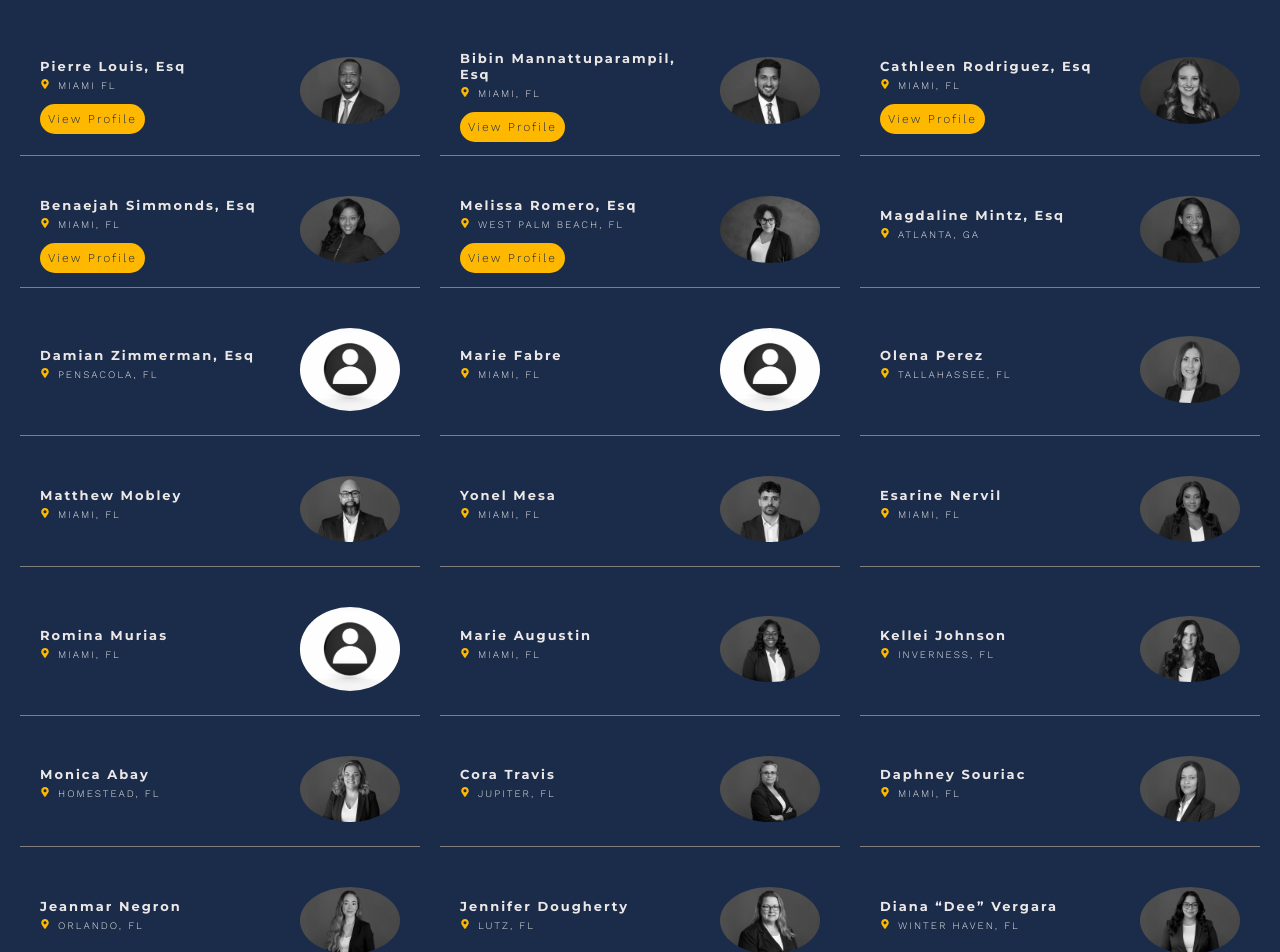
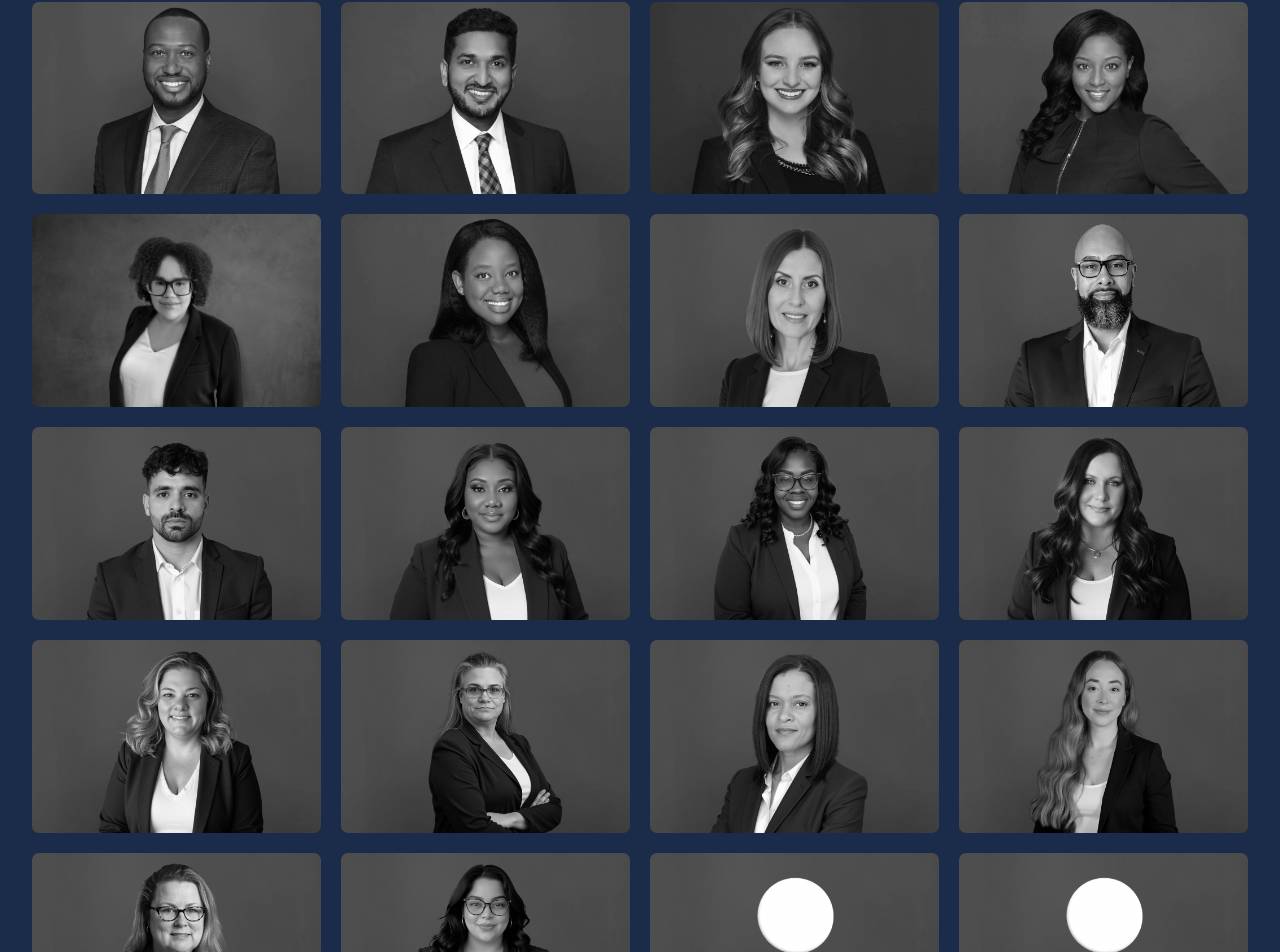
Before and after one commit to ymesadev/llg-front-end, a Next.js app: page /team in a window 1280 px wide. Shown: the part 316-1268 px from the top of the page. Built offline with nearby package versions, Linux system fonts and the light colour scheme.

Commit message:
Fix Team pages layout 2

```diff
--- a/src/app/team/page.js
+++ b/src/app/team/page.js
@@ -10,168 +10,69 @@ import ContactSection from "../components/Contact/ContactSection";
 import { FaMapMarkerAlt } from "react-icons/fa";
 
 const teamMembers = [
-  {
-    name: "Pierre Louis, Esq",
-    photo: "/images/Pierre-A-Louis-Esq-LLG.jpg",
-    description: "Miami Fl",
-    link: "/pierre-a-louis-esq",
-  },
-  {
-    name: "Bibin Mannattuparampil, Esq",
-    photo: "/images/Bibin-Mannattuparampil-Esq-LLG.jpg",
-    description: "Miami, FL ",
-    link: "/bibin-mannattuparampil",
-  },
-  {
-    name: "Cathleen Rodriguez, Esq",
-    photo: "/images/Cathleen-V-Rodriguez-Esq-LLG.jpg",
-    description: "Miami, FL",
-    link: "/cathleen-rodriguez-esq",
-  },
-  {
-    name: "Benaejah Simmonds, Esq",
-    photo: "/images/Benaejah-Simmonds-Esq-LLG.jpg",
-    description: "Miami, FL",
-    link: "/benaejah-simmonds-esq",
-  },
-  {
-    name: "Melissa Romero, Esq",
-    photo: "/images/Melissa-Romero-Esq.jpg",
-    description: "West Palm Beach, FL",
-    link: "/melissa-romero-esq",
-  },
-  {
-    name: "Magdaline Mintz, Esq",
-    photo: "/images/Magdaline-Mintz-Esq-LLG.jpg",
-    description: "Atlanta, GA ",
-  },
-  {
-    name: "Damian Zimmerman, Esq",
-    photo: "/images/no-data.jpg",
-    description: "Pensacola, FL",
-  },
-  {
-    name: "Marie Fabre",
-    photo: "/images/no-data.jpg",
-    description: "Miami, Fl",
+  { name: "Pierre Louis, Esq", photo: "/images/Pierre-A-Louis-Esq-LLG.jpg", description: "Miami, FL", link: "/pierre-a-louis-esq" },
+  { name: "Bibin Mannattuparampil, Esq", photo: "/images/Bibin-Mannattuparampil-Esq-LLG.jpg", description: "Miami, FL", link: "/bibin-mannattuparampil" },
+  { name: "Cathleen Rodriguez, Esq", photo: "/images/Cathleen-V-Rodriguez-Esq-LLG.jpg", description: "Miami, FL", link: "/cathleen-rodriguez-esq" },
+  { name: "Benaejah Simmonds, Esq", photo: "/images/Benaejah-Simmonds-Esq-LLG.jpg", description: "Miami, FL", link: "/benaejah-simmonds-esq" },
+  { name: "Melissa Romero, Esq", photo: "/images/Melissa-Romero-Esq.jpg", description: "West Palm Beach, FL", link: "/melissa-romero-esq" },
+  { name: "Magdaline Mintz, Esq", photo: "/images/Magdaline-Mintz-Esq-LLG.jpg", description: "Atlanta, GA" },
+  { name: "Olena Perez", photo: "/images/olena-perez.jpg", description: "Tallahassee, FL" },
+  { name: "Matthew Mobley", photo: "/images/matthew-mobley.jpg", description: "Miami, FL" },
+  { name: "Yonel Mesa", photo: "/images/yonel-mesa.jpg", description: "Miami, FL" },
+  { name: "Esarine Nervil", photo: "/images/esarine-nervil.jpg", description: "Miami, FL" },
+  { name: "Marie Augustin", photo: "/images/marie-augustine.jpg", description: "Miami, FL" },
+  { name: "Kellei Johnson", photo: "/images/kellei-johnson.jpg", description: "Inverness, FL" },
+  { name: "Monica Abay", photo: "/images/Monica-Abay.jpg", description: "Homestead, FL" },
+  { name: "Cora Travis", photo: "/images/cora-travis.jpg", description: "Jupiter, FL" },
+  { name: "Daphney Souriac", photo: "/images/daphney-souriac.jpg", description: "Miami, FL" },
+  { name: "Jeanmar Negron", photo: "/images/jeanmar-negron.jpg", description: "Orlando, FL" },
+  { name: "Jennifer Dougherty", photo: "/images/jennifer-dougherty.jpg", description: "Lutz, FL" },
+  { name: "Diana “Dee” Vergara", photo: "/images/dee-vergara.jpg", description: "Winter Haven, FL" },
+  { name: "Damian Zimmerman, Esq", photo: "/images/no-data.jpg", description: "Pensacola, FL" },
 
-  },
-  {
-    name: "Olena Perez",
-    photo: "/images/olena-perez.jpg",
-    description: "Tallahassee, FL",
-
-  },
-  {
-    name: "Matthew Mobley",
-    photo: "/images/matthew-mobley.jpg",
-    description: "Miami, FL ",
-
-  },
-  {
-    name: "Yonel Mesa",
-    photo: "/images/yonel-mesa.jpg",
-    description: "Miami, Fl",
-
-  },
-  {
-    name: "Esarine Nervil",
-    photo: "/images/esarine-nervil.jpg",
-    description: "Miami, FL ",
-
-  },
-  {
-    name: "Romina Murias",
-    photo: "/images/no-data.jpg",
-    description: "Miami, FL ",
-
-  },
-  {
-    name: "Marie Augustin",
-    photo: "/images/marie-augustine.jpg",
-    description: "Miami, FL ",
-
-  },
-  {
-    name: "Kellei Johnson",
-    photo: "/images/kellei-johnson.jpg",
-    description: "Inverness, FL",
-
-  },
-  {
-    name: "Monica Abay",
-    photo: "/images/Monica-Abay.jpg",
-    description: "Homestead, FL",
-
-  },
-  {
-    name: "Cora Travis",
-    photo: "/images/cora-travis.jpg",
-    description: "Jupiter, FL ",
-
-  },
-  {
-    name: "Daphney Souriac",
-    photo: "/images/daphney-souriac.jpg",
-    description: "Miami, FL ",
-
-  },
-  {
-    name: "Jeanmar Negron",
-    photo: "/images/jeanmar-negron.jpg",
-    description: "Orlando, FL",
-
-  },
-  {
-    name: "Jennifer Dougherty",
-    photo: "/images/jennifer-dougherty.jpg",
-    description: "Lutz, FL ",
-
-  },
-  {
-    name: "Diana “Dee” Vergara",
-    photo: "/images/dee-vergara.jpg",
-    description: "Winter Haven, FL ",
-
-  },
-  {
-    name: "Natalia Melendez",
-    photo: "/images/no-data.jpg",
-    description: "Orlando, FL  ",
-
-  },
+  { name: "Marie Fabre", photo: "/images/no-data.jpg", description: "Miami, FL" },
+  { name: "Romina Murias", photo: "/images/no-data.jpg", description: "Miami, FL" },
+  { name: "Natalia Melendez", photo: "/images/no-data.jpg", description: "Orlando, FL" },
 ];
 
 export default function Team() {
   return (
     <Layout>
-      <section className={styles.teamsHero}>
-        <div className={styles.teamContainer}>
-          <h1 className={styles.teampageTitle}>Our Team</h1>
+      <section className={styles.teamSection}>
+        <div className="container">
+          <h1 className={styles.teamSectionTitle}>Our Team</h1>
           <p className={styles.teamDescription}>
             When navigating the complex world of insurance claims in Florida, having a seasoned insurance claims lawyer by your side can make all the difference. At Louis Law Group, our team of dedicated attorneys specializes in insurance litigation, offering you the legal expertise needed to maximize your insurance claim.
           </p>
 
-          <div className={styles.teamGrid}>
+          {/* Team Grid */}
+          <div className="column-4">
             {teamMembers.map((member, index) => (
               <div key={index} className={styles.teamCard}>
+                {/* Team Image */}
+                <div className={styles.teamImageContainer}>
+                  <Image
+                    src={member.photo}
+                    alt={member.name}
+                    className={styles.teamImage}
+                    layout="responsive"
+                    width={500}
+                    height={500}
+                  />
+                </div>
+
+                {/* Hover Info */}
                 <div className={styles.teamInfo}>
                   <h3 className={styles.teamName}>{member.name}</h3>
-                  <p className={styles.teamTitle}><FaMapMarkerAlt className={styles.locationIcon} />{member.description}</p>
+                  <p className={styles.teamTitle}>
+                    <FaMapMarkerAlt className={styles.locationIcon} />
+                    {member.description}
+                  </p>
                   {member.link && (
                     <Link href={member.link} className={styles.teamLink}>
                       View Profile
                     </Link>
                   )}
-                </div>
-                <div className={styles.teamImageContainer}>
-                  <Image
-                    src={member.photo}
-                    alt={member.name}
-                    width={150}
-                    height={150}
-                    className={styles.teamImage}
-                  />
                 </div>
               </div>
             ))}
--- a/src/app/team/team.module.css
+++ b/src/app/team/team.module.css
@@ -1,124 +1,152 @@
-.teamContainer {
-    max-width: 1400px;
-    margin: 0 auto;
-    text-align: left;
-    padding: 40px 20px;
-  }
-
-  .teamTitle {
-    font-size: 4.5rem;
-
-    color: #ffb800;
-    text-transform: uppercase;
-  }
-
-  .teamDescription {
-    font-size: 18px;
-    margin-bottom: 40px;
-    color: #ede7e7;
-    max-width: 600px;
-  }
-  .teamsHero{
-    padding-top: 4rem;
-    background-color: #1a2b49;
-  }
-  .positionTitle{
-    font-family: Montserrat, serif !important;
-    color: #ede7e7;
-    font-weight: 500;
-  }
-
-  .locationIcon {
-    margin-right: 8px;
-    color: #ffb800
-  }
-
-  .teamsHero {
-    padding: 4rem 0;
-    background-color: #1a2c49;
-  }
-
-  .teamContainer {
-
-    max-width: 1400px;
-    margin: 0 auto;
-    text-align: left;
-  }
-
-  .teamTitle {
-    font-size: 2.5rem;
-    margin-bottom: 10px;
-    color: #ece7e7;
-  }
-
-  .teamDescription {
-    font-size: 1rem;
-    margin-bottom: 40px;
-    color: #ece7e7;
-  }
-
 .teamGrid {
   display: grid;
-    grid-template-columns: repeat(auto-fit, minmax(300px, 1fr));
+  grid-template-columns: repeat(4, 1fr); /* 4 columns */
   gap: 20px;
   justify-content: center;
 }
 
 .teamCard {
-    display: flex
-    ;
-        align-items: center;
-        /* background: #fff; */
-        /* border-radius: 10px; */
-        padding: 20px;
-        /* box-shadow: 0 4px 8px #0000001a; */
-        border-bottom: solid 0.2px #817e7e;
+  position: relative;
+  overflow: hidden;
+  cursor: pointer;
+  width: 100%;
+  height: auto;
 }
-  .teampageTitle{
-    text-transform: uppercase;
-    font-size: 3rem;
-    color: #ffb800;
+
+.teamImageContainer {
+  width: 100%;
+  height: auto;
+}
+
+.teamImage {
+  width: 100%;
+  height: auto;
+  transition: filter .3s ease-in-out;
+  filter: grayscale(1);
+  border-radius: 7px;
 }
 
 .teamInfo {
-    flex: 1;
-    text-align: left;
+  position: absolute;
+  background-color: rgba(0, 0, 0, 0.85);
+  color: white;
+  width: 100%;
+  height: 100%;
+  top: 0;
+  left: 0;
+  display: flex;
+  flex-direction: column;
+  align-items: center;
+  justify-content: center;
+  opacity: 0;
+  transition: opacity 0.3s ease-in-out;
+  text-align: center;
+  padding: 15px;
+}
+
+.teamCard:hover .teamInfo {
+  opacity: 1;
+}
+
+.teamCard:hover .teamImage {
+  filter: brightness(0.4);
 }
 
 .teamName {
-    font-size: 13px;
+  font-size: 16px;
   font-weight: bold;
   font-family: Montserrat, serif !important;
   color: #ece7e7;
 }
 
 .teamTitle {
-    font-size: 10px;
-    color: #666;
+  font-size: 12px;
   margin: 5px 0;
   color: #ece7e7;
-    margin-bottom: 1rem;
+}
+
+.locationIcon {
+  margin-right: 8px;
+  color: #ffb800;
 }
 
 .teamLink {
   color: #1a2c49;
   text-decoration: none;
-    /* font-weight: bold; */
   background-color: #ffb800;
   font-size: 12px;
   padding: 8px;
   border-radius: 30px;
+  margin-top: 10px;
+}
+
+.teamCard {
+  position: relative;
+  overflow: hidden;
+  text-align: center;
+  cursor: pointer;
 }
 
 .teamImageContainer {
-    flex-shrink: 0;
-    margin-left: 20px;
+  width: 100%;
 }
 
 .teamImage {
-    border-radius: 50%;
-    object-fit: cover;
-    max-width: 100px;
-    height: auto;
-    filter: grayscale(1);
+  width: 100%;
+  display: block;
+  transition: transform 0.3s ease;
 }
+
+/* Hide text initially */
+.teamInfo {
+  position: absolute;
+  bottom: 0;
+  left: 0;
+  width: 100%;
+  background: rgba(0, 0, 0, 0.8);
+  color: white;
+  padding: 10px;
+  opacity: 0;
+  transition: opacity 0.3s ease-in-out;
+}
+
+/* Show text on hover */
+.teamCard:hover .teamInfo {
+  opacity: 1;
+}
+
+/* Removes border from hover */
+.teamCard:hover {
+  border-bottom: none;
+}
+
+.teamCard {
+  position: relative;
+  overflow: hidden;
+  text-align: center;
+  cursor: pointer; /* Makes cursor a pointer */
+  transition: transform 0.2s ease;
+}
+
+.teamCard:hover {
+  transform: scale(1.02); /* Slight zoom effect */
+  cursor: pointer; /* Ensures pointer stays on hover */
+}
+
+
+.teamSection{
+  background-color: #1a2c49;
+  padding-top: 6rem;
+  padding-bottom: 4rem;
+}
+.teamSectionTitle{
+  font-size: 3rem;
+  text-transform: uppercase;
+  color:#ffb800;
+}
+
+.teamDescription{
+  max-width: 700px;
+  color: #ece7e7;
+  margin-bottom: 2rem;
+}
```
Also changed, not shown: public/images/no-data.jpg. Lines whose indentation alone changed are shown as unchanged.
